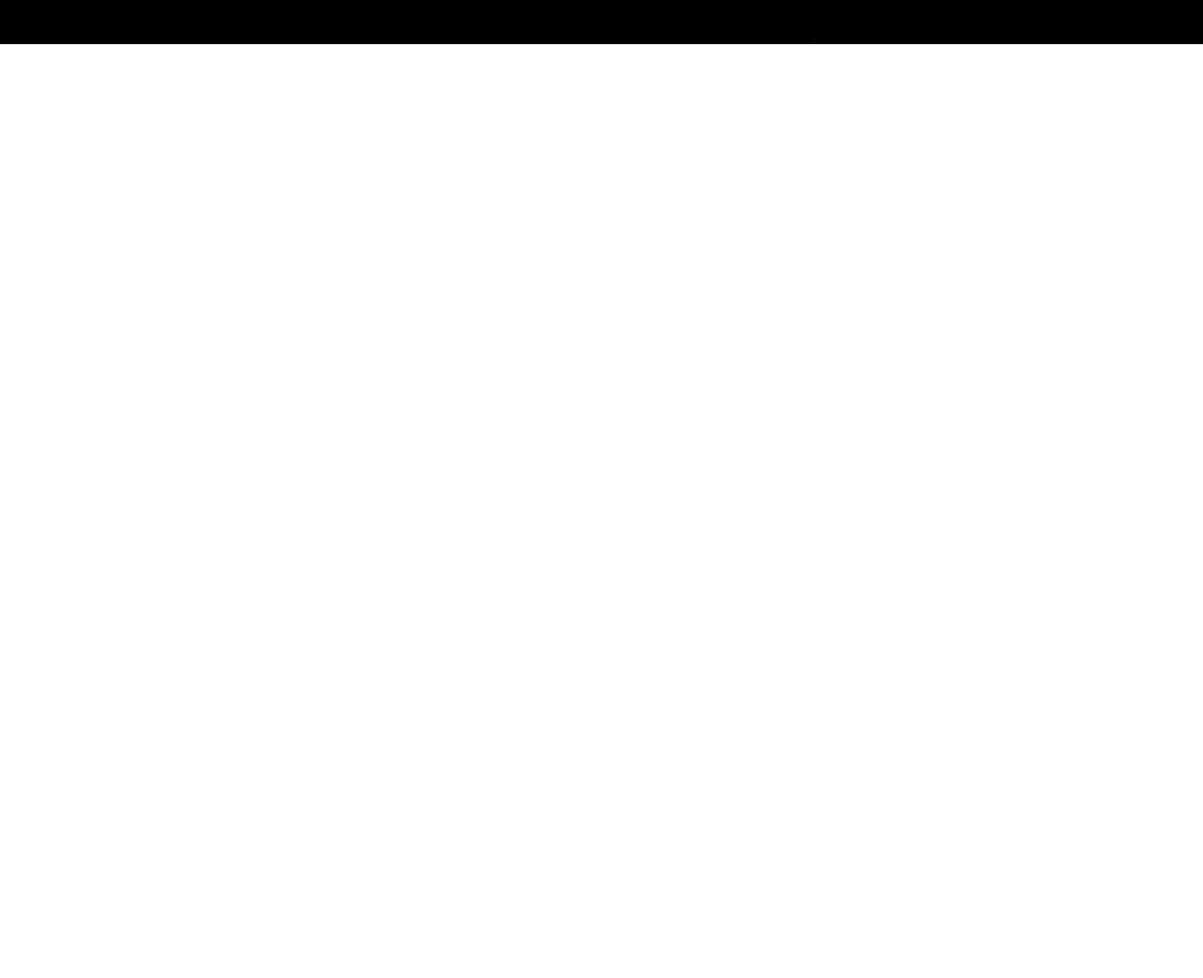
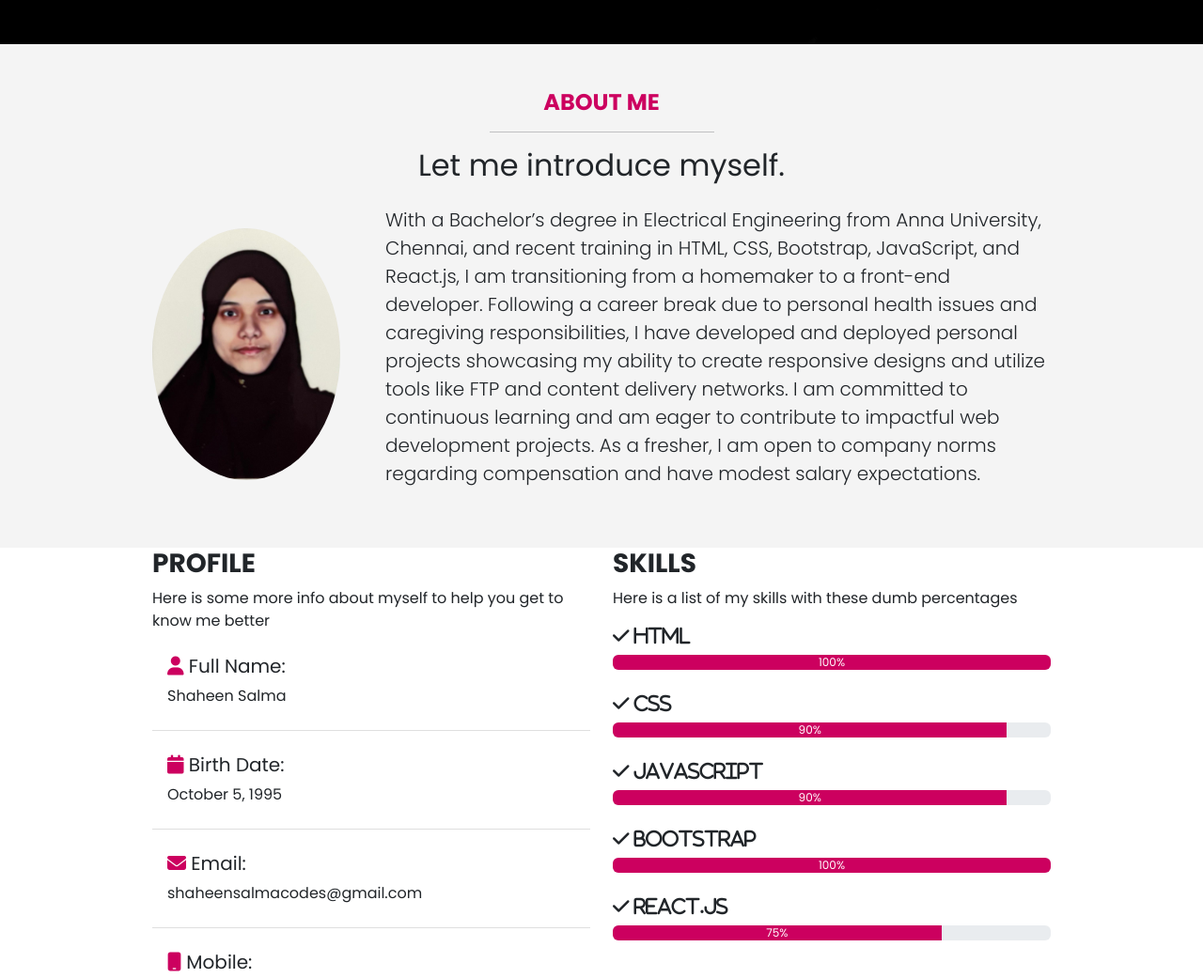
Before and after one commit to shaheencodex/Portfolio-Website, a website: page index.html in a window 1280 px wide. Shown: the part 753-1794 px from the top of the page at 94% size. Before the commit the page ends 800 px from the top, so only its background shows below. Drawn offline with nearby package versions, Linux system fonts and the light colour scheme; files that its build step writes are made by us from their sources.

Commit message:
About and Skills added

```diff
--- a/index.html
+++ b/index.html
@@ -63,6 +63,146 @@
       </div>
     </header>
 
+    <!-- About -->
+    <section id="about" class="about bg-light py-5">
+      <div class="container">
+        <div class="text-center">
+          <h4 class="text-uppercase fw-bold text-primary">About Me</h4>
+          <hr class="w-25 mx-auto" />
+          <h2 class="mb-4">Let me introduce myself.</h2>
+        </div>
+        <div class="about-content d-flex gap-5 align-items-center h-100">
+          <img
+            src="images/My-Profile.jpg"
+            alt=""
+            class="about-img img-fluid rounded-circle"
+          />
+          <p class="lead">
+            With a Bachelor’s degree in Electrical Engineering from Anna
+            University, Chennai, and recent training in HTML, CSS, Bootstrap,
+            JavaScript, and React.js, I am transitioning from a homemaker to a
+            front-end developer. Following a career break due to personal health
+            issues and caregiving responsibilities, I have developed and
+            deployed personal projects showcasing my ability to create
+            responsive designs and utilize tools like FTP and content delivery
+            networks. I am committed to continuous learning and am eager to
+            contribute to impactful web development projects. As a fresher, I am
+            open to company norms regarding compensation and have modest salary
+            expectations.
+          </p>
+        </div>
+      </div>
+    </section>
+
+    <!--Profile & Skills-->
+    <section class="profile my-6">
+      <div class="container">
+        <div class="row">
+          <div class="col-md-6">
+            <h3 class="text-uppercase fw-bold">Profile</h3>
+            <p>
+              Here is some more info about myself to help you get to know me
+              better
+            </p>
+            <ul class="list-group list-group-flush">
+              <li class="list-group-item mb-3">
+                <h5 class="text-transform">
+                  <i class="fas fa-user text-primary"></i> Full Name:
+                </h5>
+                <p>Shaheen Salma</p>
+              </li>
+              <li class="list-group-item mb-3">
+                <h5 class="text-transform">
+                  <i class="fas fa-calendar text-primary"></i> Birth Date:
+                </h5>
+                <p>October 5, 1995</p>
+              </li>
+              <li class="list-group-item mb-3">
+                <h5 class="text-transform">
+                  <i class="fas fa-envelope text-primary"></i> Email:
+                </h5>
+                <p>shaheensalmacodes@gmail.com</p>
+              </li>
+              <li class="list-group-item mb-3">
+                <h5 class="text-transform">
+                  <i class="fas fa-mobile text-primary"></i> Mobile:
+                </h5>
+                <p>9944375365</p>
+              </li>
+            </ul>
+          </div>
+          <div class="col-md-6">
+            <h3 class="text-uppercase fw-bold">Skills</h3>
+            <p>Here is a list of my skills with these dumb percentages</p>
+            <h5><i class="fas fa-check"> HTML</i></h5>
+            <div
+              class="progress mb-4"
+              role="progressbar"
+              aria-valuenow="100"
+              aria-valuemin="0"
+              aria-valuemax="100"
+            >
+              <div class="progress-bar" style="width: 100%">100%</div>
+            </div>
+            <h5><i class="fas fa-check"> CSS</i></h5>
+            <div
+              class="progress mb-4"
+              role="progressbar"
+              aria-valuenow="90"
+              aria-valuemin="0"
+              aria-valuemax="100"
+            >
+              <div class="progress-bar" style="width: 90%">90%</div>
+            </div>
+            <h5><i class="fas fa-check"> JavaScript</i></h5>
+            <div
+              class="progress mb-4"
+              role="progressbar"
+              aria-valuenow="100"
+              aria-valuemin="0"
+              aria-valuemax="100"
+            >
+              <div class="progress-bar" style="width: 90%">90%</div>
+            </div>
+            <h5><i class="fas fa-check"> Bootstrap</i></h5>
+            <div
+              class="progress mb-4"
+              role="progressbar"
+              aria-valuenow="100"
+              aria-valuemin="0"
+              aria-valuemax="100"
+            >
+              <div class="progress-bar" style="width: 100%">100%</div>
+            </div>
+            <h5><i class="fas fa-check"> React.js</i></h5>
+            <div
+              class="progress mb-4"
+              role="progressbar"
+              aria-valuenow="100"
+              aria-valuemin="0"
+              aria-valuemax="100"
+            >
+              <div class="progress-bar" style="width: 75%">75%</div>
+            </div>
+          </div>
+        </div>
+        <div class="row mt-5 text-center">
+          <div class="col-12">
+            <a
+              href="#"
+              class="btn btn-outline-dark btn-lg text-uppercase px-5 mx-3 my-2"
+              >Hire Me Now</a
+            >
+            <a
+              href="#"
+              class="btn btn-dark btn-lg text-uppercase px-5 mx-3 my-2"
+              >Download</a
+            >
+          </div>
+        </div>
+      </div>
+    </section>
+
     <script src="js/bootstrap.bundle.min.js"></script>
     <script src="js/lightbox-plus-jquery.min.js"></script>
     <script src="js/script.js"></script>
--- a/scss/styles.scss
+++ b/scss/styles.scss
@@ -24,6 +24,10 @@
     bottom: 50px;
 }
 
+.about-img {
+    width:200px;
+}
+
 @media (max-width: 767px) {
     .header .social i {
         font-size: 30px;
@@ -31,4 +35,8 @@
     .header .roles{
         font-size: 18px !important;
     }
+
+    .about-content {
+        flex-direction: column;
+    }
 }
```
Also changed, not shown: images/My-Profile.jpg (added).
